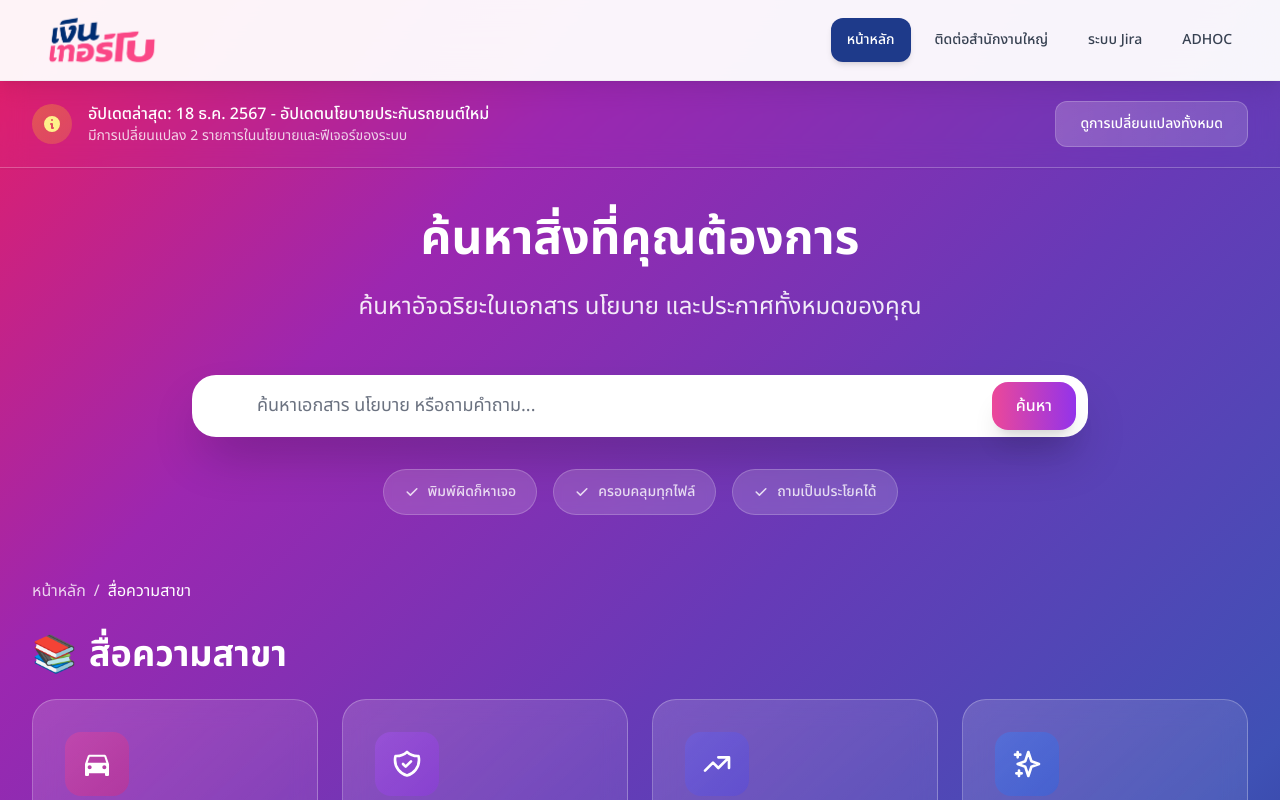
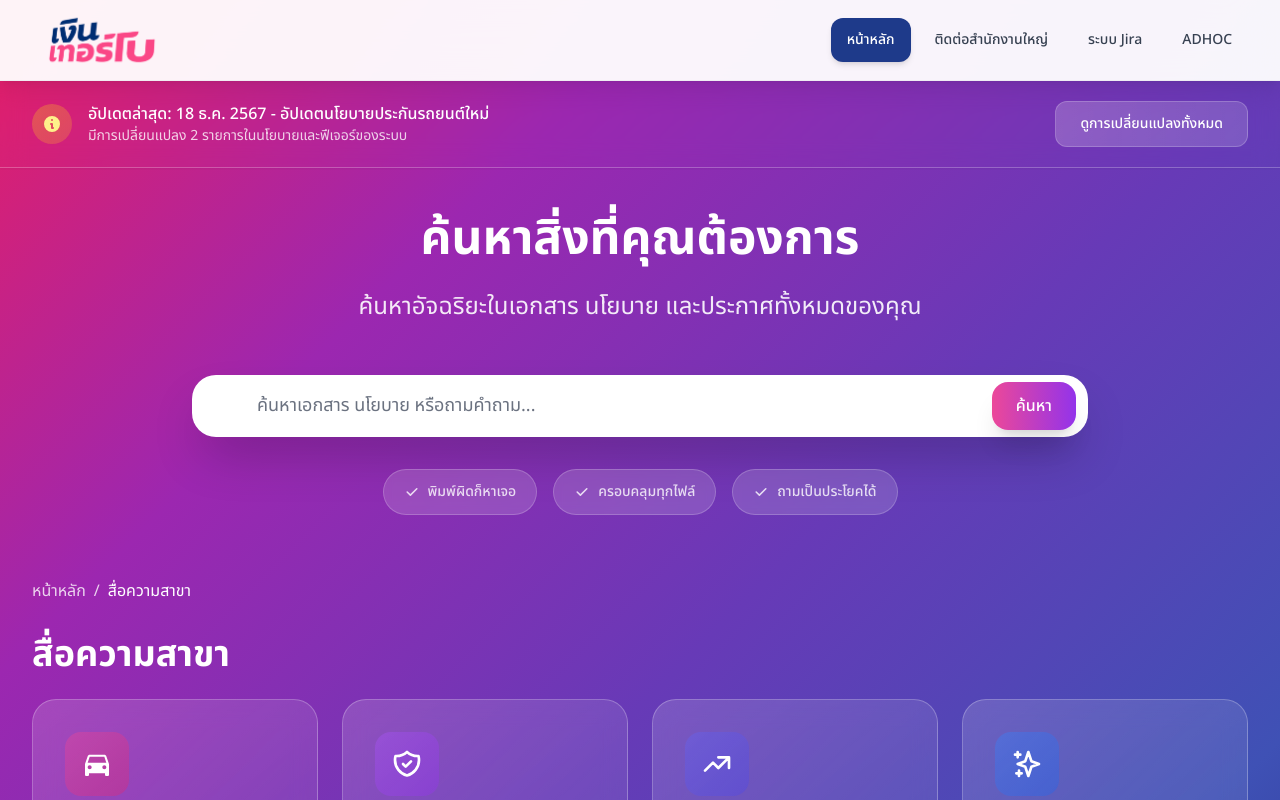
Before and after one commit to Jamesktp000/weekend-hckthn, a Next.js app in the folder frontend/: page /books in a window 1280 px wide. Shown: the top 800 px of the page. Built offline with nearby package versions, Linux system fonts and the light colour scheme.

Commit message:
remove emoji

```diff
--- a/frontend/src/app/[subjectId]/page.tsx
+++ b/frontend/src/app/[subjectId]/page.tsx
@@ -128,13 +128,6 @@ export default function SubjectPage({ params }: { params: { subjectId: string }
         <div className="space-y-6">
           <div className="mb-6">
             <h2 className="text-4xl noto-sans-thai-bold text-white flex items-center space-x-3">
-              <span>
-                {subject.iconType === 'book' && '📚'}
-                {subject.iconType === 'ebook' && '📱'}
-                {subject.iconType === 'learning' && '🎓'}
-                {subject.iconType === 'shop' && '🛒'}
-                {subject.iconType === 'forms' && '📝'}
-              </span>
               <span>{subject.name}</span>
             </h2>
           </div>
```
